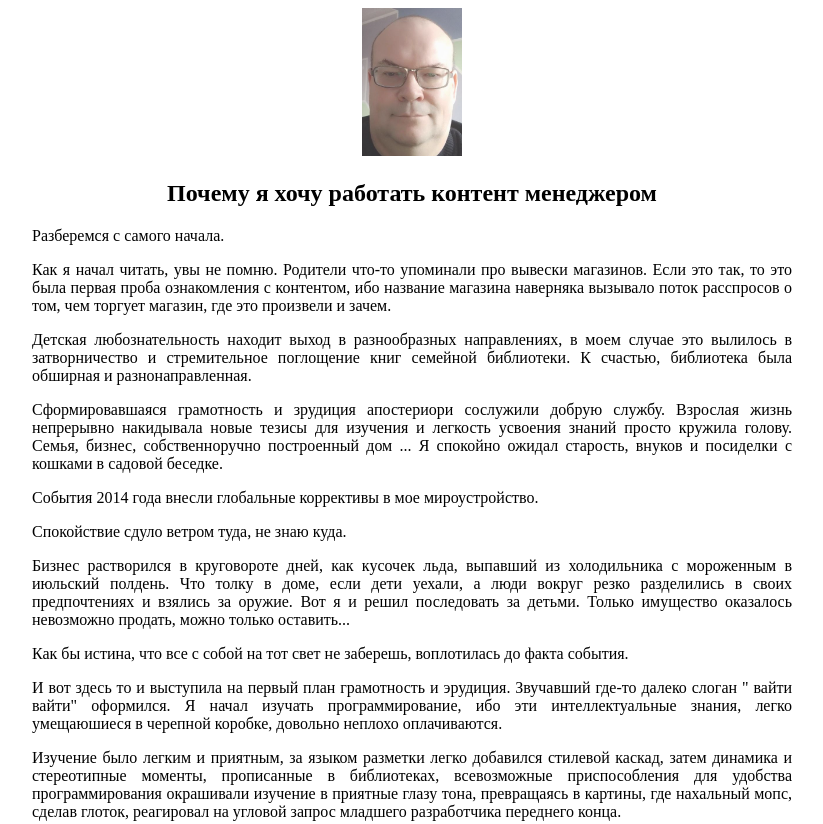
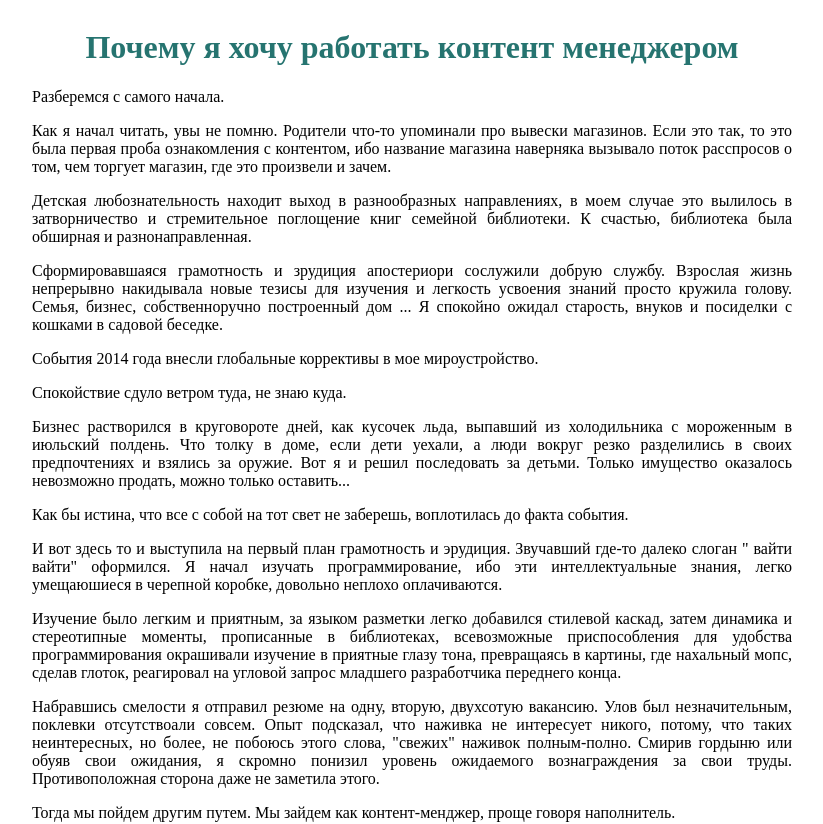
Before and after one commit to nomdeplumVovan/cat, an Angular app: page / in a window 1280 px wide. Shown: the top 824 px of the page, without its empty margins (228-1051 px from the left). Built offline with nearby package versions, Linux system fonts and the light colour scheme.

Commit message:
delete img

```diff
--- a/src/app/app.component.html
+++ b/src/app/app.component.html
@@ -1,9 +1,9 @@
 <!--The content below is only a placeholder and can be replaced.-->
 <div class="photo">
 
-  <img alt="Angular Logo" src="../assets/image/photo_2019-01-24_11-47-12.JPG">
+  <!-- <img alt="Angular Logo" src="../assets/image/photo_2019-01-24_11-47-12.JPG"> -->
 
-  <h2>Почему я хочу работать контент менеджером </h2>
+  <h1>Почему я хочу работать контент менеджером </h1>
 
 </div>
 <div class="description">
```
